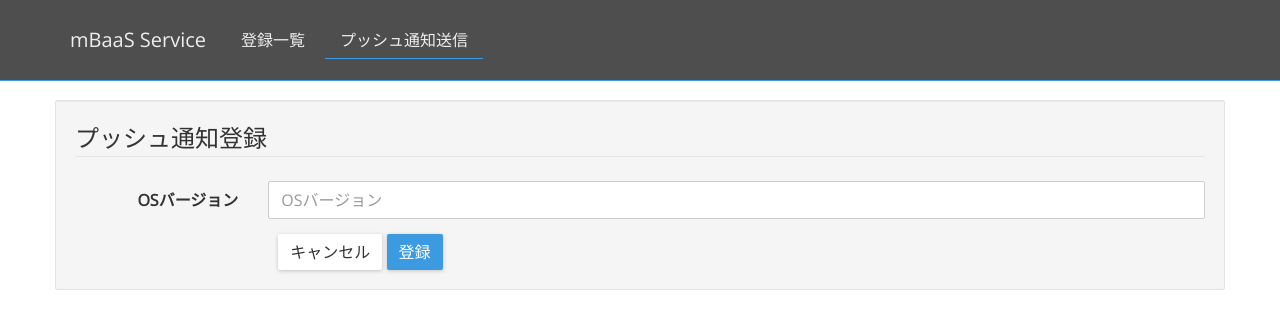
After one commit to nnsnodnb/djabaas, a Django app: page /sender in a window 1280 px wide. The commit adds this page. Shown: the top 329 px of the page. Run offline with Django 3.2, Linux system fonts and the light colour scheme.

Commit message:
[WIP] Register push notification form

```diff
--- a/push/templates/base.html
+++ b/push/templates/base.html
@@ -6,8 +6,9 @@
         <meta name="viewport" content="width=device-width, initial-scale=1.0">
         <title>{% block title %}mBaaS Service{% endblock %}</title>
         <link rel="stylesheet" href="{% static 'css/bootstrap.min.css' %}">
+        <link rel="stylesheet" href="{% static 'css/application.css' %}">
     </head>
-    <body class="no-thank-yu" style="margin-top: 40px;">
+    <body class="no-thank-yu">
         {% block content %}
             {{ content }}
         {% endblock %}
--- /dev/null
+++ b/push/templates/push/sender.html
@@ -0,0 +1,52 @@
+{% extends "base.html" %}
+{% block title %}プッシュ通知送信{% endblock title %}
+{% block content %}
+<header>
+    <div class="navbar navbar-inverse navbar-fixed-top">
+        <div class="container">
+            <div class="navbar-header">
+                <a href="{% url 'push:index' %}" class="navbar-brand">mBaaS Service</a>
+                <button class="navbar-toggle" type="button" data-toggle="collapse" data-target="#navbar-main">
+                    <span class="icon-bar"></span>
+                    <span class="icon-bar"></span>
+                    <span class="icon-bar"></span>
+                </button>
+            </div>
+            <div class="navbar-collapse collapse" id="navbar-main">
+                <ul class="nav navbar-nav">
+                    <li><a href="{% url 'push:index' %}">登録一覧</a></li>
+                    <li class="active"><a href="#">プッシュ通知送信</a></li>
+                </ul>
+            </div>
+        </div>
+    </div>
+</header>
+<div class="container">
+    <div class="row">
+        <div class="col-sm-12 well">
+            <form class="form-horizontal" action="{% url 'push:notification_thread' %}" method="post">
+                <fieldset>
+                    <legend>プッシュ通知登録</legend>
+                    {% csrf_token %}
+                    <div class="form-group">
+                        <label for="input_os_version" class="col-lg-2 control-label">OSバージョン</label>
+                        <div class="col-lg-10">
+                            <input type="number" id="input_os_version" class="form-control" placeholder="OSバージョン">
+                        </div>
+                    </div>
+                    <!-- <div class="form-group">
+                        <label for="input_os_version" class="col-lg-2 control-label"></label>
+                        <div class="col-lg-10">
+                            <input type="number" id="input_os_version" class="form-control" placeholder="OSバージョン">
+                        </div>
+                    </div> -->
+                    <div class="col-lg-10 col-lg-offset-2">
+                        <button class="btn btn-default" type="reset">キャンセル</button>
+                        <button class="btn btn-primary" type="submit">登録</button>
+                    </div>
+                </fieldset>
+            </form>
+        </div>
+    </div>
+</div>
+{% endblock content %}
--- a/push/urls.py
+++ b/push/urls.py
@@ -3,5 +3,7 @@ from push import views
 
 urlpatterns = [
     url(r'^$', views.index, name = 'index'),
+    url(r'^sender', views.sender, name = 'sender'),
+    url(r'^notification_thread', views.notification_thread, name = 'notification_thread'),
     url(r'^register', views.device_token_register, name = 'device_token_register'),
 ]
--- a/push/views.py
+++ b/push/views.py
@@ -2,6 +2,7 @@ from django.http import HttpResponse, HttpResponseForbidden
 from push.models import DeviceTokenModel
 from django.shortcuts import render, render_to_response
 from django.template import RequestContext
+from django.template.context_processors import csrf
 from django.views.decorators.csrf import csrf_exempt
 
 from user_agents import parse
@@ -12,6 +13,14 @@ def index(request):
     return render_to_response('push/top.html',
                              {'device_tokens': device_tokens},
                              context_instance = RequestContext(request))
+
+def sender(request):
+    c = {}
+    c.update(csrf(request))
+    return render_to_response('push/sender.html', c)
+
+def notification_thread(request):
+    return HttpResponse('notification_thread')
 
 @csrf_exempt
 def device_token_register(request):
@@ -26,5 +35,4 @@ def device_token_register(request):
         response_data['message'] = '"' + receive_json['device_token'] + '" is registered'
         return HttpResponse(json.dumps(response_data), content_type="application/json")
     else:
-        #return HttpResponse('Not allow reuqest')
         return HttpResponseForbidden()
--- /dev/null
+++ b/static/css/application.css
@@ -0,0 +1,3 @@
+body {
+    margin-top: 100px;
+}
```
Also changed, not shown: push/templates/push/top.html (+27 -7 lines), 1 other file.
